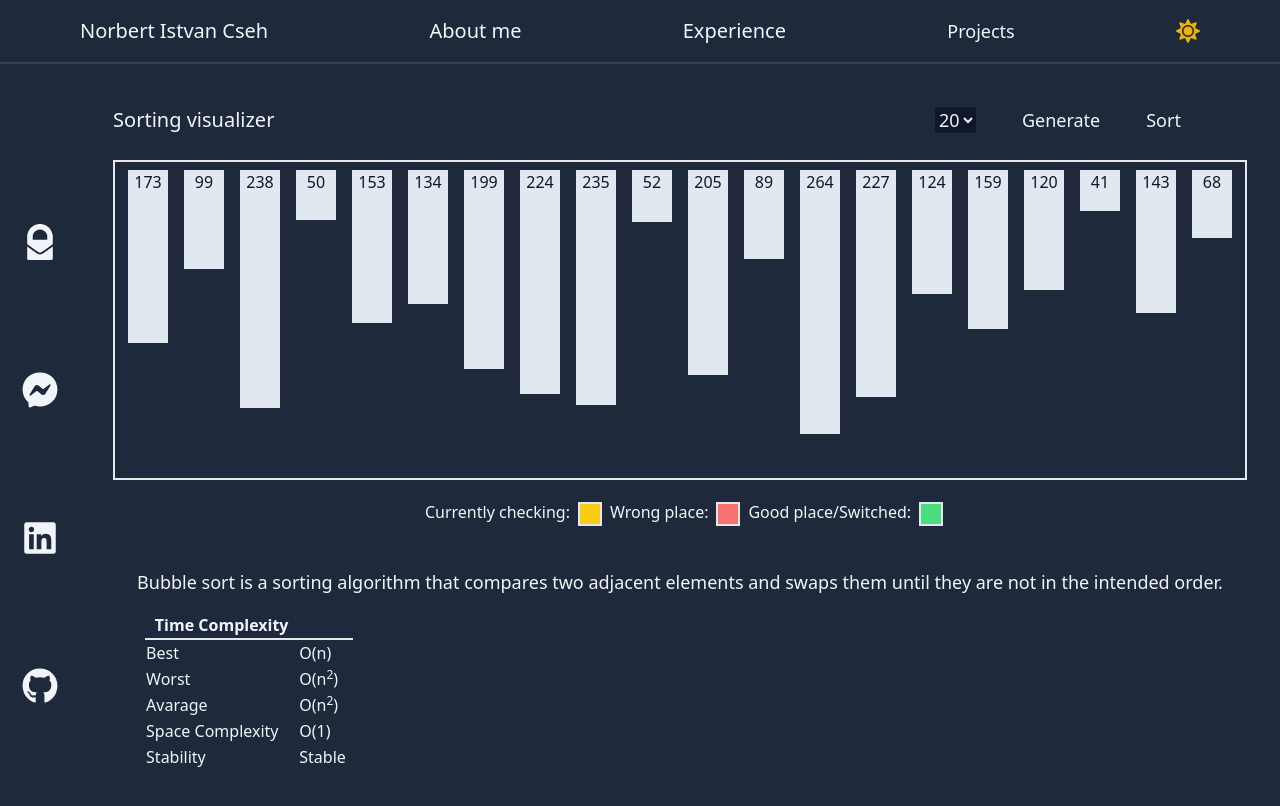
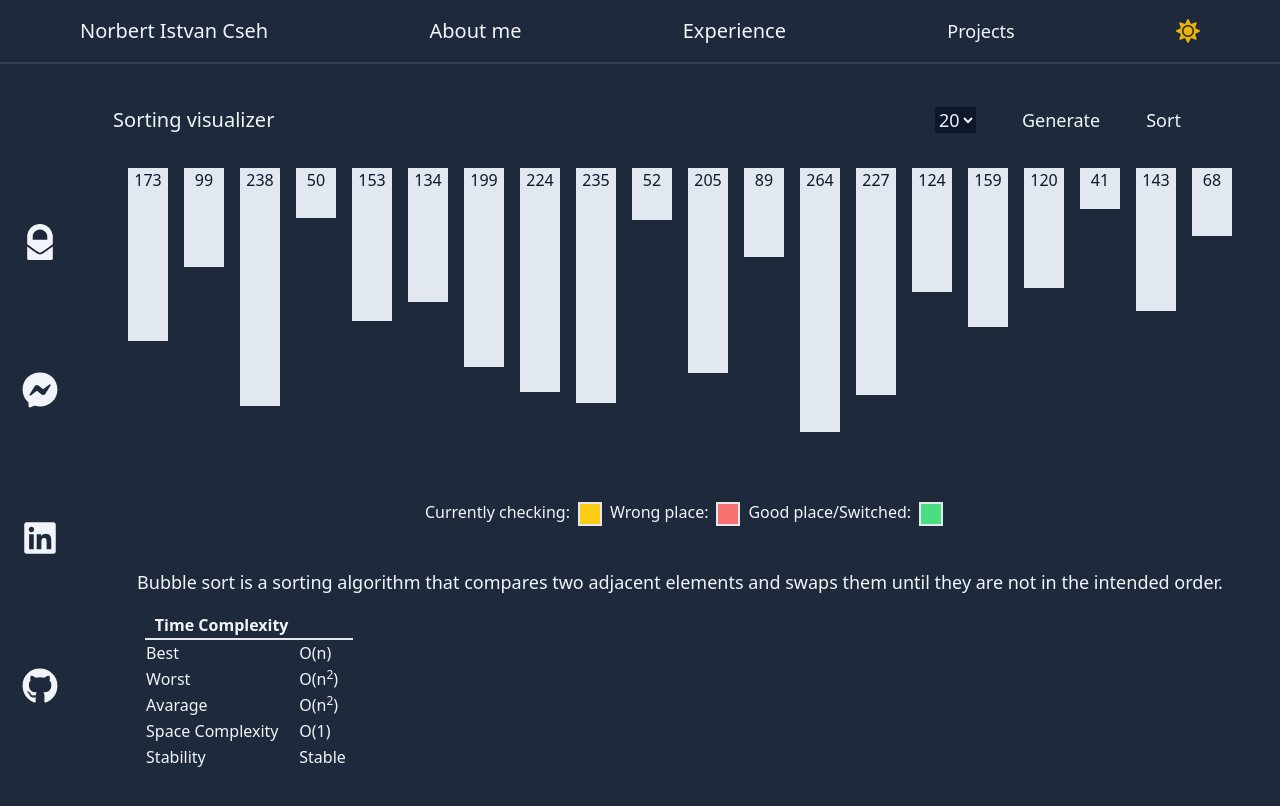
Before and after one commit to NorbertCseh/ncseh, a Next.js app: page /projects/sorting in a window 1280 px wide. Shown: the top 806 px of the page. Built offline with nearby package versions, Linux system fonts and the light colour scheme.

Commit message:
border fix

```diff
--- a/src/pages/projects/sorting.tsx
+++ b/src/pages/projects/sorting.tsx
@@ -80,7 +80,7 @@ const Sorting = () => {
         </div>
       </div>
       <div>
-        <div className="flex w-full border-2 h-80 justify-center">
+        <div className="flex w-full h-80 justify-center">
           {numbers.map((value, index) => {
             return (
               <div
```
